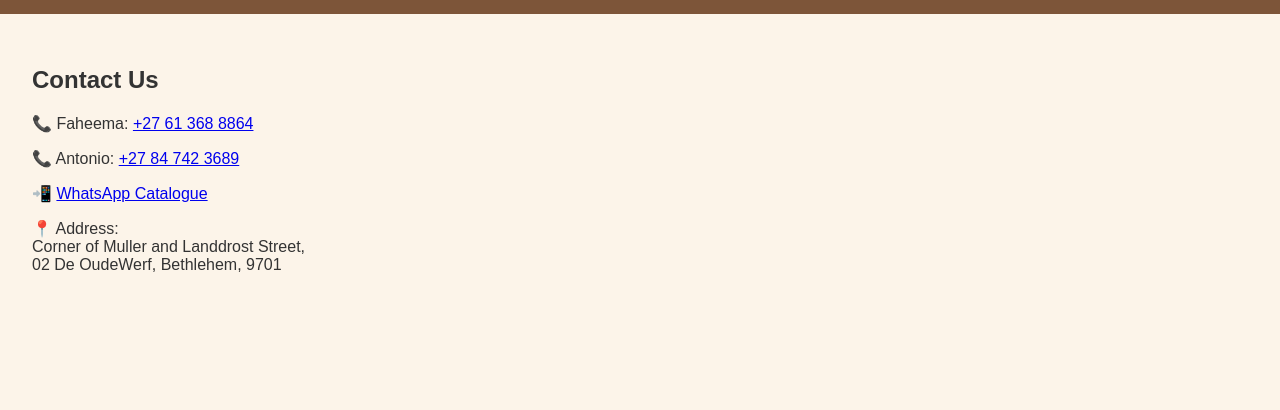
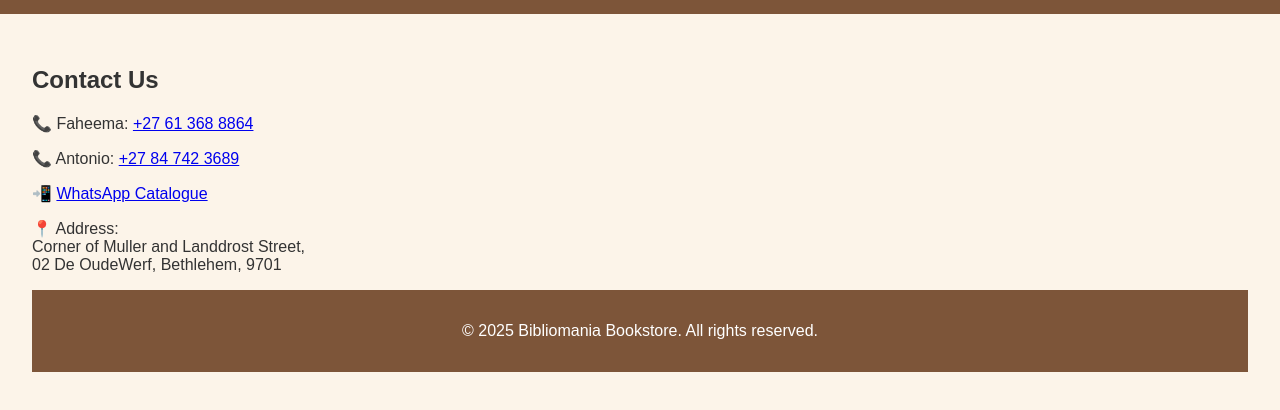
Before and after one commit to Riaz18-c/Bibliomania-website_-, a plain HTML site: page contact.html in a window 1280 px wide. Shown: the part 116-526 px from the top of the page. Drawn offline with Linux system fonts and the light colour scheme.

Commit message:
Update contact.html

```diff
--- a/contact.html
+++ b/contact.html
@@ -31,12 +31,14 @@
       <a href="https://instagram.com/bibliomania.bookstore" target="_blank">Instagram</a>
     </nav>
   </header>
-
   <section class="section">
     <h2>Contact Us</h2>
     <p>📞 Faheema: <a href="tel:+27613688864">+27 61 368 8864</a></p>
     <p>📞 Antonio: <a href="tel:+27847423689">+27 84 742 3689</a></p>
     <p>📲 <a href="https://wa.me/c/27847423689" target="_blank">WhatsApp Catalogue</a></p>
     <p>📍 Address:<br>Corner of Muller and Landdrost Street,<br>02 De OudeWerf, Bethlehem, 9701</p>
+  <footer>
+    <p>&copy; 2025 Bibliomania Bookstore. All rights reserved.</p>
+  </footer>
 </body>
 </html>
```
